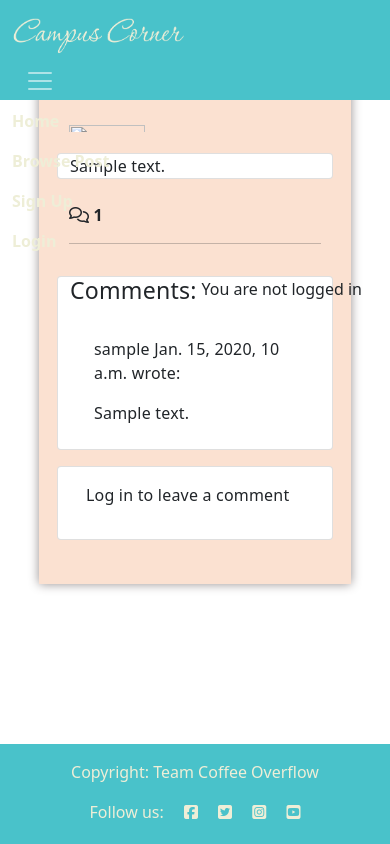
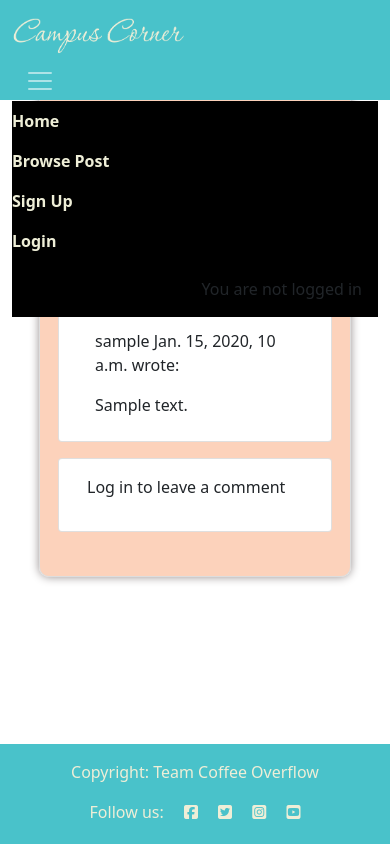
Before and after one commit to JyotiHambir-BC/campus-corner, a Django app: page /post_details/1/ in a window 390 px wide, after a click that opens the changed part. Run offline with Django 5.2, Linux system fonts and the light colour scheme; tables that the repository leaves empty hold one stand-in row (values such as "Sample post"); some libraries are stand-ins or nearby versions.

Commit message:
Fixed Css layout for media query

```diff
--- a/static/css/styles.css
+++ b/static/css/styles.css
@@ -1,4 +1,5 @@
 /* Navbar */
+
 .navbar {
     height: 100px;
     background-color: #49c2ca;
@@ -47,9 +48,15 @@
     font-size: 1.5em;
     margin: 10px 0;
 }
+/* Browse Post  */
+.browsepost_body a{
+    color: #dedde6;
+    text-shadow: 2px 2px 4px #000000;
+}
 
-/* Browse Post Body */
-.browsepost_body{
+.browsepost_body {
+    border: 1px solid #ddd;
+    border-radius: 10px;
     padding: 20px 30px;
     width: 80%;
     box-shadow: 0 0 10px rgb(150, 143, 143);
@@ -57,33 +64,21 @@
     letter-spacing: 0.2px;
     flex-direction: row;
     align-items: flex-start;
-    background-color: rgba(242, 167, 121, 0.34);
+    background-color: rgba(245, 127, 61, 0.35);
 }
 
-.browsepost_body a{
-    text-decoration: none;
-    color : #d5c6c6;
+/* Post Details */
+.postDetails_body h1{
+    color: #dedde6;
     text-shadow: 2px 2px 4px #000000;
 }
-
-
-.placeholder {
-    width : 80%;
-    height : 60%;
-}
-
-/* Post Details  */
-.postDetails_body{
+.postDetails_body {
+    background-color: rgba(245, 127, 61, 0.35);
+    border: 1px solid #ddd;
+    border-radius: 10px;
     padding: 20px 30px;
     width: 80%;
     box-shadow: 0 0 10px rgb(150, 143, 143);
-    margin: 9px;
-    letter-spacing: 0.2px;
-    background-color: rgba(242, 167, 121, 0.34);
-}
-.postDetails_body h1{
-    color : #d5c6c6;
-    text-shadow: 2px 2px 4px #000000;
 }
 /* Footer */
 
@@ -103,9 +98,36 @@
     color: rgb(172, 175, 175);
 }
 
-
-
 .placeholder {
     width : 55%;
     height : 60%;
 }
+
+
+@media screen and (max-width: 576px) {
+
+    .navbar-collapse {
+        background-color: #000000;
+    }
+}
+
+/* For Medium devices (tablets, less than 1000px) */
+@media screen and (max-width: 1000px) {
+
+    .navbar-collapse {
+        background-color: #000000;
+    }
+}
+
+/* Media Query for the smaller screen devices*/
+@media (max-width: 758px) {
+
+    .browsepost_body{
+        width: 85%;
+        display: flex;
+        flex-direction: column; /* Ensures image is above text */
+        align-items: center; /* Centers content horizontally */
+        justify-content: center;
+    }
+
+}
```
